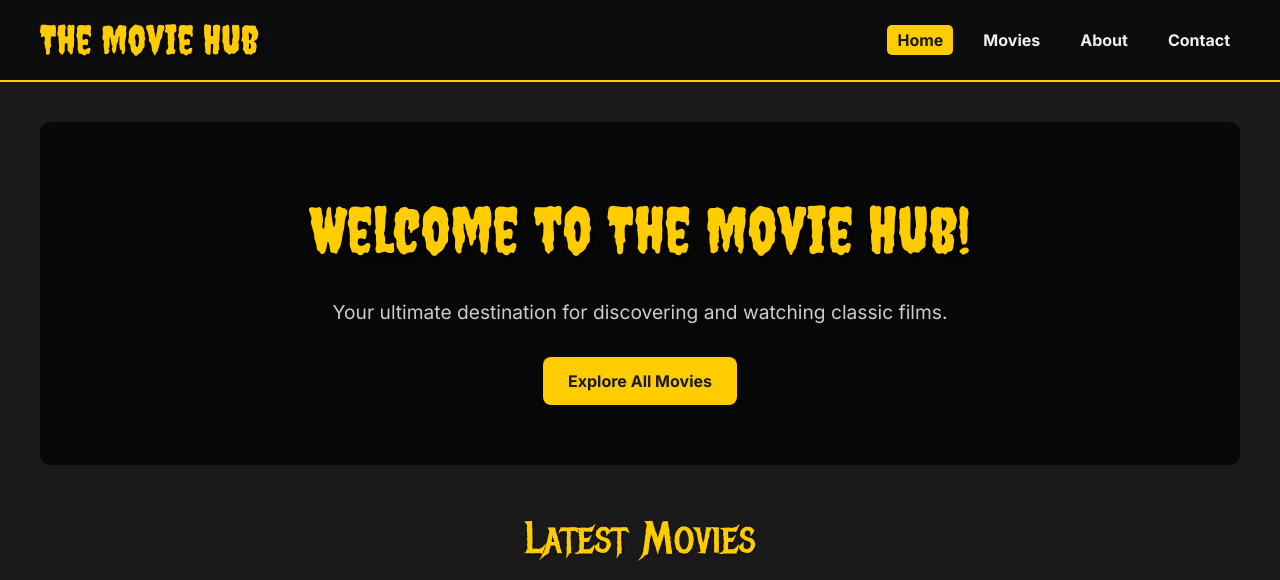
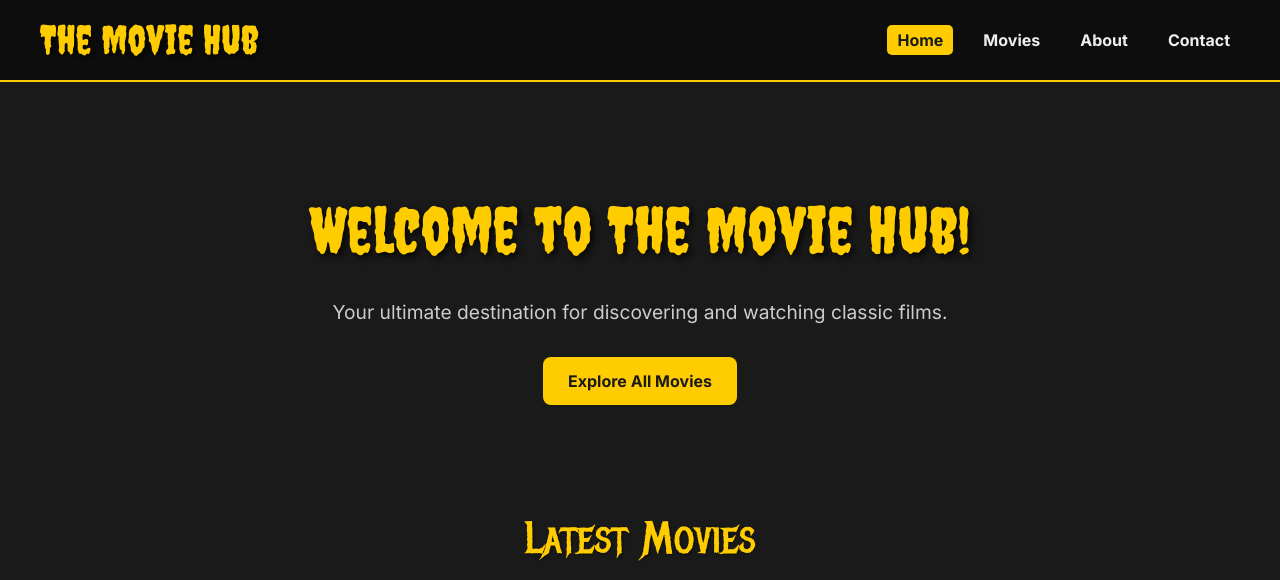
Before and after one commit to owlsman21/TheMovieHub, an Eleventy site: page index.njk in a window 1280 px wide. Shown: the top 580 px of the page. Built offline with nearby package versions, Linux system fonts and the light colour scheme; Eleventy itself is replaced by a stand-in of ours; files that its build step writes are made by us from their sources.

Commit message:
fix: Removed or updated hero-bg.jpg reference in style.css

```diff
--- a/css/style.css
+++ b/css/style.css
@@ -134,7 +134,7 @@ body, html {
 .hero-section {
     text-align: center;
     padding: 60px 20px;
-    background: linear-gradient(rgba(0,0,0,0.7), rgba(0,0,0,0.7)), url('../images/hero-bg.jpg') no-repeat center center/cover;
+
     border-radius: 10px;
     margin-bottom: 40px;
 }
```
